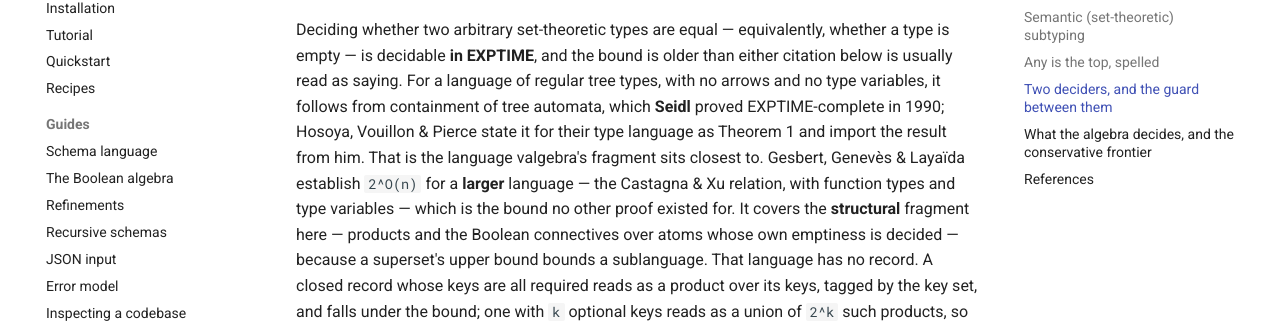
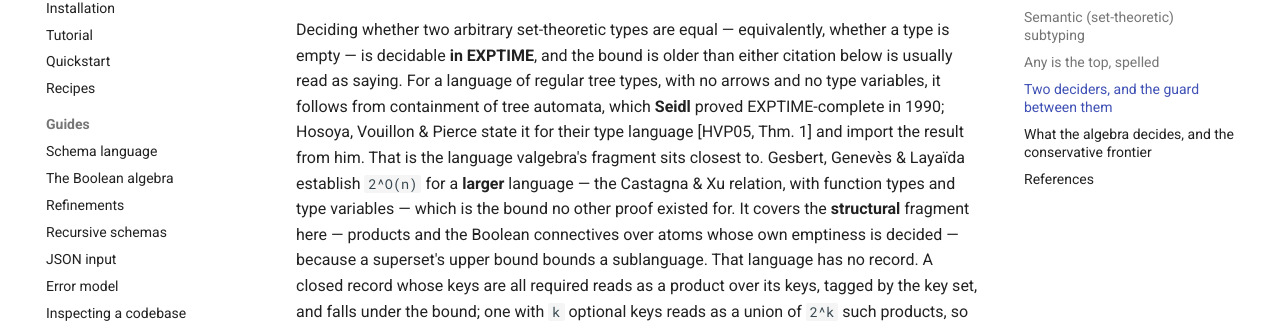
Before and after one commit to ppigazzini/valgebra, an MkDocs documentation site: the page built from docs/13-foundations.md, in a window 1280 px wide and 900 px high, scrolled down 2785 px. Shown: the part 163-486 px from the top of the window. Built offline with MkDocs 1.6.1 and Material for MkDocs 9.7.7, drawn with Linux system fonts in a browser that asks for light colours; comment, search, counter and statistics services are not loaded; some of the changed text lies outside the part shown.

Commit message:
docs: the foundations page cites the theorem it names by label and place
The EXPTIME bound for regular expression types is cited as [HVP05, Thm. 1], the
statement that paper prints. The citation ledger reads the pages under docs/
beside the developer pages, so a numbered result on a page a caller reads is
held to the label table and the locator forms the developer pages are.

```diff
--- a/docs/13-foundations.md
+++ b/docs/13-foundations.md
@@ -140,7 +140,7 @@
 than either citation below is usually read as saying. For a language of regular
 tree types, with no arrows and no type variables, it follows from containment of
 tree automata, which **Seidl** proved EXPTIME-complete in 1990; Hosoya, Vouillon
-& Pierce state it for their type language as Theorem 1 and import the result
+& Pierce state it for their type language [HVP05, Thm. 1] and import the result
 from him. That is the language valgebra's fragment sits closest to. Gesbert,
 Genevès & Layaïda establish `2^O(n)` for a **larger** language — the
 Castagna & Xu relation, with function types and type variables — which is the
@@ -230,9 +230,9 @@
    deferred.
 3. **Hosoya, Vouillon & Pierce — "Regular Expression Types for XML", *TOPLAS*
    27(1), 2005.** Regular-tree types — the model behind sequences as one regex
-   node. Their Theorem 1 states EXPTIME-completeness for that type language and
-   takes the result from Seidl's 1990 proof for tree-automata containment, which
-   is where it belongs.
+   node. They state EXPTIME-completeness for that type language
+   [HVP05, Thm. 1] and take the result from Seidl's 1990 proof for tree-automata
+   containment, which is where it belongs.
 4. **Castagna — "Typing Records, Maps, and Structs", *ICFP* 2023.**
    [doi:10.1145/3607838](https://doi.org/10.1145/3607838). Records and maps as
    keyed-default functions.
```
Also changed, not shown: 1 other file.
